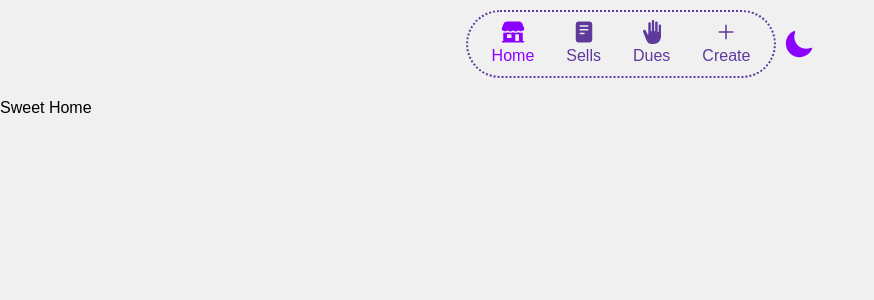
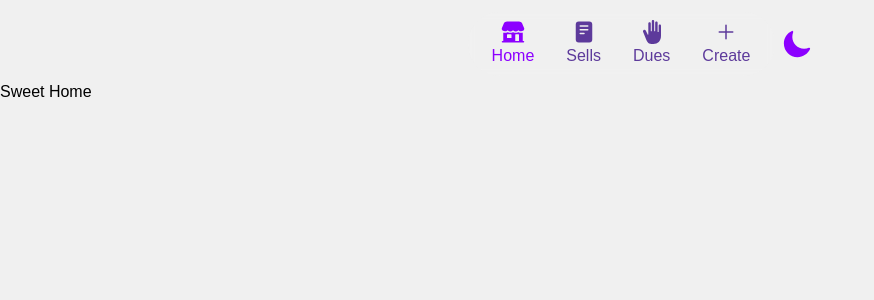
Before and after one commit to SiamSikderDev/MT_Counter, a Next.js app: page /home in a window 1280 px wide. Shown: the top 300 px of the page, without its empty margins (0-874 px from the left). Built offline with nearby package versions, Linux system fonts and the light colour scheme; sample sign-in values are in the browser's storage.

Commit message:
code change

```diff
--- a/app/dues/page.js
+++ b/app/dues/page.js
@@ -6,12 +6,15 @@ import { ThemeContext } from '@/components/ThemeContext'
 import AccountImage from '@/public/assets/account.png';
 import Image from 'next/image';
 import { darkThemeColors, lightThemeColors } from '@/utils/Color'
+import Loading from '@/components/Loading';
 
 const Dues = () => {
   const [accounts, setAccounts] = useState([]);
   const { darkTheme, toggleTheme } = useContext(ThemeContext);
+  const [loading, setLoading] = useState(false);
 
   const getAllAccounts = async () => {
+      setLoading(true);
       try {
           const res = await axios.get(`https://mt-counter-server.onrender.com/getAllDues`)
 
@@ -22,7 +25,7 @@ const Dues = () => {
       } catch (e) {
           console.error(e.message)
       } finally {
-
+          setLoading(false);
           }
       }
 
@@ -30,17 +33,18 @@ const Dues = () => {
         getAllAccounts();
       }, [])
 
+      if (loading) return <Loading />
+
   return (
     <main className='flex-1'>
       {
         accounts ? (
-          <div className='w-full h-full flex flex-col-reverse lg:flex-row flex-wrap'>
+          <div className='w-full h-full flex flex-col-reverse lg:flex-row flex-wrap justify-center'>
             {
               accounts?.map((account) => (
                 <div style={{
                   background: darkTheme ? darkThemeColors.background : lightThemeColors.background,
-                  border: darkTheme ? `2px dotted ${darkThemeColors.border}` : `2px dotted ${lightThemeColors.border}`
-                }} key={account._id} className='w-[95%] lg:w-[350px] p-2 rounded-md m-2 flex flex-col'>
+                }} key={account._id} className='w-[95%] lg:w-[300px] p-2 rounded-md m-2 flex flex-col'>
                   <div className='w-full flex justify-between'>
                     <p className="text-[#04aa6d]">✔</p>
                     <h1 style={{
--- a/app/layout.js
+++ b/app/layout.js
@@ -28,7 +28,7 @@ export default function RootLayout({ children }) {
       >
         <ThemeProvider>
           <NavbarWrapper/>
-          <div className='h-24 w-full'></div>
+          <div className='h-20 w-full'></div>
           {children}
         </ThemeProvider>
       </body>
--- /dev/null
+++ b/components/Loading.jsx
@@ -0,0 +1,10 @@
+
+const Loading = () => {
+  return (
+    <main className='w-full h-screen flex justify-center items-center fixed'>
+        <div className='w-8 h-8 rounded-full border-2 border-l-[#9d00ff] border-r-[#9d00ff] border-t-transparent border-b-transparent border-[#9d00ff] animate-spin'></div>
+    </main>
+  )
+}
+
+export default Loading
--- a/components/NavbarWrapper.jsx
+++ b/components/NavbarWrapper.jsx
@@ -29,10 +29,7 @@ export default function Navbar() {
 
   return (
     <main className="w-full h-22 fixed top-0 flex justify-center items-center gap-2">
-      <nav style={{
-        background: darkTheme ? 'rgba(61, 61, 61, 0.3)' : 'rgba(240, 240, 240, 0.3)',
-        border: darkTheme ? '2px dotted #5D3A9B' : '2px dotted #5D3A9B'
-      }} className="rounded-full p-2 flex justify-between items-center relative">
+      <nav className="rounded-full p-2 flex justify-between items-center relative backdrop-blur-sm">
         {/* Nav Items */}
         {navItems.map((item, index) => (
           <div
```
